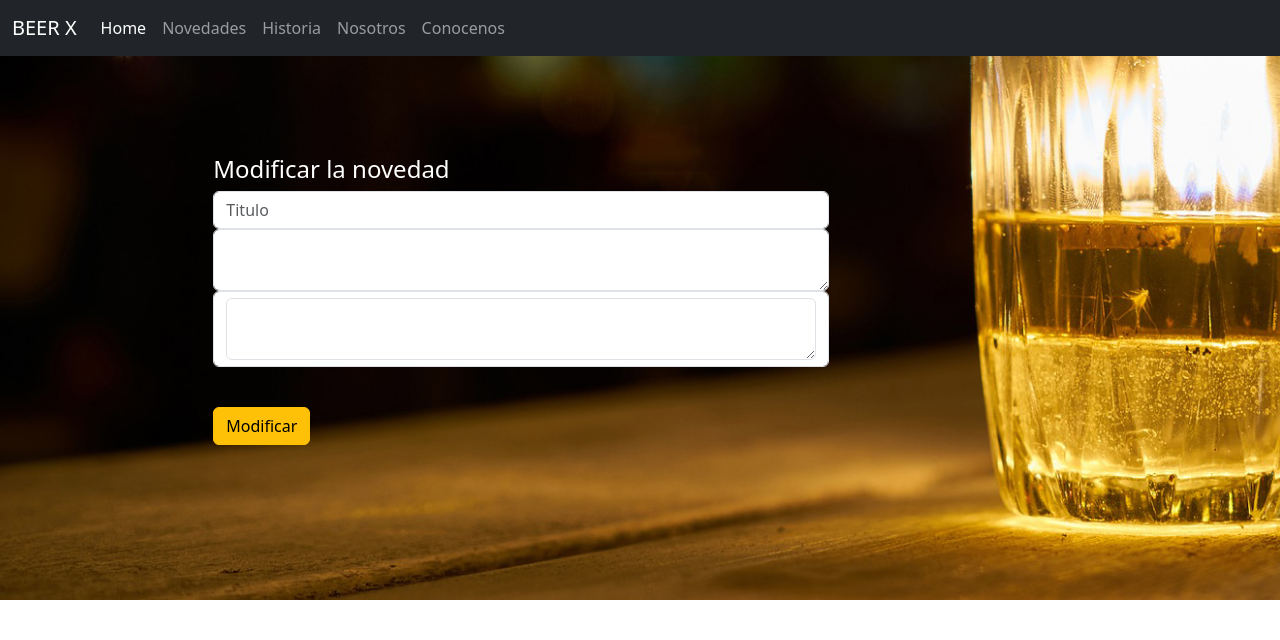
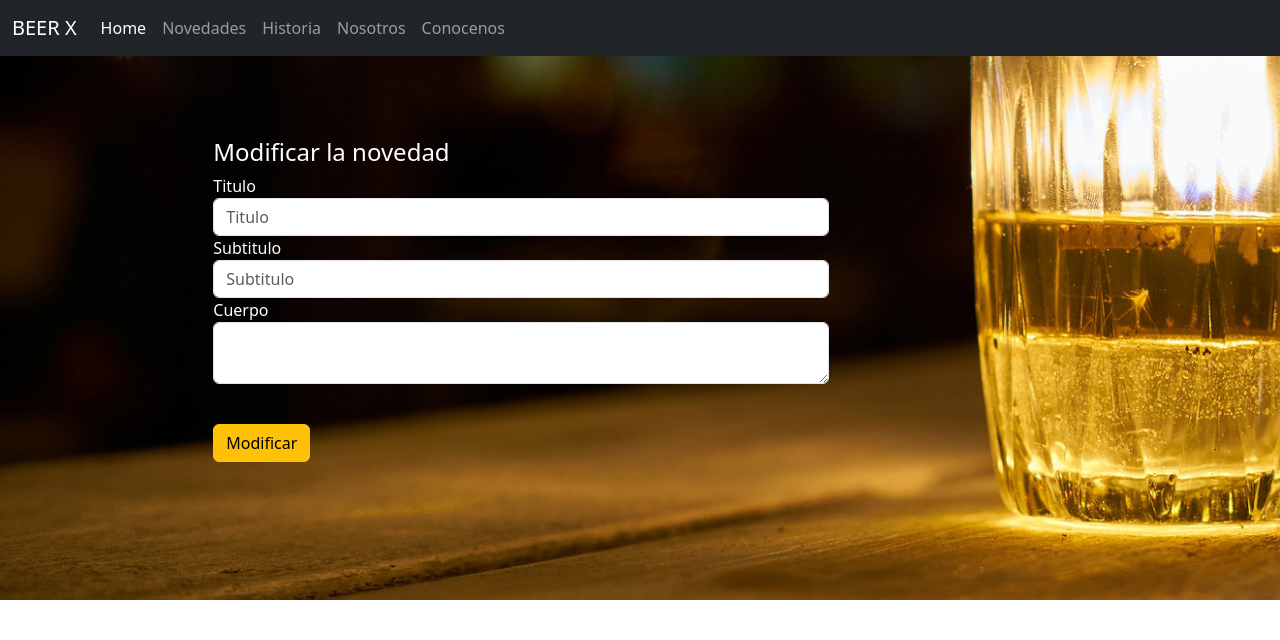
Before and after one commit to LuciaDominguezSartor/FINAL-CERVECERIA, a Node server app: template views/admin/modificar.hbs in a window 1280 px wide. Shown: the top 640 px of the page. Run offline with Node 20, Linux system fonts and the light colour scheme; the template is opened without the code that fills it, so the values that code supplies are empty.

Commit message:
agregar/modificar

```diff
--- a/models/novedadesModel.js
+++ b/models/novedadesModel.js
@@ -6,7 +6,7 @@ async function getNovedades() {
     return rows;
 }
 
-async function deleteNovedadesById(id) {
+async function deleteNovedadById(id) {
     var query = 'delete from novedades where id = ? ';
     var rows = await pool.query(query, [id]);
     return rows;
@@ -40,4 +40,4 @@ async function modificarNovedadById(obj, id) {
 }
 
 
-module.exports = { getNovedades, deleteNovedadesById, insertNovedad, getNovedadesById, modificarNovedadById }
+module.exports = { getNovedades, deleteNovedadById, insertNovedad, getNovedadesById, modificarNovedadById }
--- a/views/admin/modificar.hbs
+++ b/views/admin/modificar.hbs
@@ -3,22 +3,25 @@
     <div class="row">
         <div class="col-6 offset-2">
             <h4>Modificar la novedad</h4>
-            <form method="post" action="/admin/novedades/modificar">
+            <form action="/admin/novedades/modificar" method="post">
             <input type="hidden" value="{{novedad.id}}" name="id">
             <div class="form-group">
+                <label for="">Titulo</label>
                 <input type="text" placeholder="Titulo" value="{{novedad.titulo}}" class="form-control" name="titulo">
             </div>
              <div class="form-group">
-                <textarea placeholder="Subtitulo" class="form-control" name="subtitulo"> {{novedad.subtitulo}} </textarea>
+                <label for="">Subtitulo</label>
+                <input type="text" placeholder="Subtitulo" class="form-control" name="subtitulo" value="{{novedad.subtitulo}}">
             </div>
-            <div class="form-control">
-                <textarea placeholder="Cuerpo" class="form-control" name="cuerpo"> {{novedad.cuerpo}} </textarea>
+            <div class="form-group">
+                <label for="">Cuerpo</label>
+                <textarea class="form-control" name="cuerpo"> {{novedad.cuerpo}} </textarea>
             </div>
              <button type="submit" class="btn btn-warning" style="margin-top: 40px;">Modificar</button>
+            </form>
              {{#if error}}
              <h5> {{message}} </h5>
              {{/if}}
-            </form>
         </div>
     </div>
 </div>
--- a/views/admin/novedades.hbs
+++ b/views/admin/novedades.hbs
@@ -36,7 +36,7 @@
                             <th scope="row"> {{id}} </th>
                             <td> {{titulo}} </td>
                             <td class="text-center">
-                                <a href="#" title="Editar" class="btn btn-sm btn-secondary">
+                                <a href="/admin/novedades/modificar/{{id}}" title="Editar" class="btn btn-sm btn-secondary">
                                     <i class="fas fa-pencil-alt"></i>
                                 </a>
                                 <a href="/admin/novedades/eliminar/{{id}}" class="btn btn-sm btn-secondary">
```
Also changed, not shown: routes/admin/novedades.js (+6 -6 lines), views/admin/agregar.hbs (+9 -3 lines).
